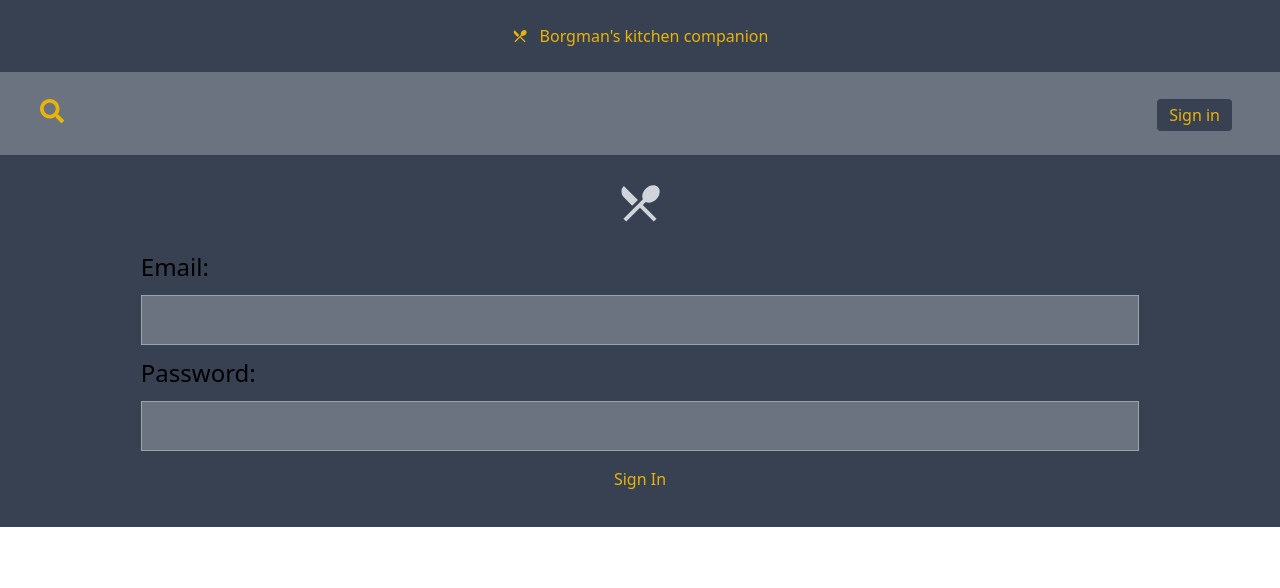
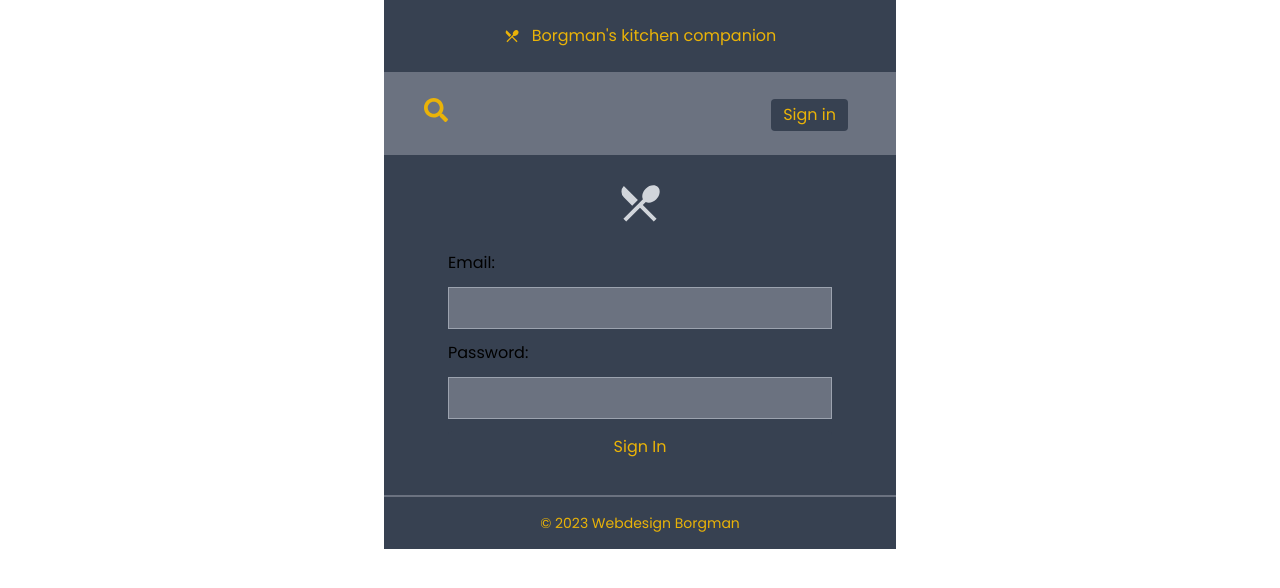
Before and after one commit to webdesignborgman/recept-may-2023, a Next.js app: page /user in a window 1280 px wide. Shown: the top 588 px of the page. Built offline with nearby package versions, Linux system fonts and the light colour scheme; no server answers.

Commit message:
fiddling wiht login

```diff
--- /dev/null
+++ b/app/components/Footer.jsx
@@ -0,0 +1,18 @@
+/** @format */
+
+const styles = {
+  container: `bg-gray-700 p-4 border-t-2 border-gray-500`,
+  title: `flex text-yellow-500 text-sm items-center justify-center`,
+};
+
+function Footer() {
+  return (
+    <div className={styles.container}>
+      <div className={styles.title}>
+        <p>&copy; 2023 Webdesign Borgman</p>
+      </div>
+    </div>
+  );
+}
+
+export default Footer;
--- a/app/components/LoginForm.jsx
+++ b/app/components/LoginForm.jsx
@@ -1,12 +1,16 @@
 /** @format */
 'use client';
 
+import { useContext } from 'react';
+import { AuthContext } from '../firebase/AuthContext.js';
 import { MdRestaurantMenu } from 'react-icons/md';
 import { useState } from 'react';
 import { signInWithEmailAndPassword } from '../firebase/auth';
 import { useRouter } from 'next/navigation';
 
 const LoginForm = () => {
+  const { currentUser } = useContext(AuthContext);
+
   const router = useRouter();
   const [email, setEmail] = useState('');
   const [password, setPassword] = useState('');
@@ -27,9 +31,11 @@ const LoginForm = () => {
 
     try {
       // Call the sign in function from auth.js with the email and password
+      signInWithEmailAndPassword(email, password);
 
       const user = await signInWithEmailAndPassword(email, password);
       // Handle successful login
+      console.log('Login succesfull');
       router.push('/user/dashboard');
     } catch (error) {
       // Handle login error
--- a/app/components/Nav.jsx
+++ b/app/components/Nav.jsx
@@ -13,16 +13,15 @@ const styles = {
   title: `flex text-yellow-500 text-2xl items-center justify-between gap-3 mx-4`,
   button: `bg-gray-700 py-1 px-3 rounded text-yellow-500 text-base mx-2 duration-300 hover:bg-yellow-500 hover:text-gray-700`,
 };
-const handleLogout = () => {
-  // This is a function component body, hooks can be used here
-  signOutUser()
-    .then(() => {
-      console.log('Logout successful');
-    })
-    .catch((error) => {
-      console.log('Logout failed: ', error.message);
-    });
-};
+// const handleLogout = () => {
+//   signOutUser()
+//     .then(() => {
+//       console.log('Logout successful');
+//     })
+//     .catch((error) => {
+//       console.log('Logout failed: ', error.message);
+//     });
+// };
 function Nav() {
   const { currentUser, signOutUser } = useContext(AuthContext);
 
@@ -37,16 +36,14 @@ function Nav() {
             </button>
           </Link>
         </div>
-        {currentUser ? (
+        {currentUser && (
           <span className="text-xl">{`Welcome, ${currentUser.displayName}`}</span>
-        ) : (
-          <span></span>
         )}
 
         <div>
           {currentUser ? (
             <>
-              <button className={styles.button} onClick={handleLogout}>
+              <button className={styles.button} onClick={signOutUser}>
                 Logout
               </button>
             </>
--- /dev/null
+++ b/app/components/UserDashBoard.jsx
@@ -0,0 +1,16 @@
+/** @format */
+
+import { useContext } from 'react';
+import { AuthContext } from '../firebase/AuthContext';
+
+export default function UserDashBoard() {
+  const { currentUser } = useContext(AuthContext);
+
+  return (
+    <div>
+      <h1>User DashBoard:</h1>
+      <p>Username: {currentUser.displayName}</p>
+      <p>Email: {currentUser.email}</p>
+    </div>
+  );
+}
--- a/app/firebase/auth.js
+++ b/app/firebase/auth.js
@@ -55,6 +55,7 @@ export const onAuthStateChange = (callback) => {
 export const signOutUser = async () => {
   try {
     await signOut(auth);
+    console.log('Logout successful');
   } catch (error) {
     console.log(error.message);
   }
--- a/app/globals.css
+++ b/app/globals.css
@@ -3,3 +3,8 @@
 @tailwind base;
 @tailwind components;
 @tailwind utilities;
+
+body {
+  max-width: 32rem; /* equivalent to max-w-lg */
+  margin: 0 auto;
+}
--- a/app/layout.js
+++ b/app/layout.js
@@ -7,11 +7,15 @@
 import { AuthProvider } from './firebase/AuthContext';
 
 import './globals.css';
-// import { Montserrat } from 'next/font/google';
+import { Poppins } from 'next/font/google';
 import Header from './components/Header';
 import Nav from './components/Nav';
+import Footer from './components/Footer';
 
-// const montserrat = Montserrat({ subsets: ['latin'] });
+const poppins = Poppins({
+  weight: ['100', '200', '400'],
+  subsets: ['latin'],
+});
 
 export const metadata = {
   title: "Borgman's kitchen companion",
@@ -21,17 +25,18 @@ export const metadata = {
 
 export default function RootLayout({ children }) {
   return (
-    <html lang="en">
-      <AuthProvider>
+    <AuthProvider>
+      <html lang="en">
         {/*
       Add this back to body when fixed
       className={montserrat.className} */}
-        <body>
+        <body className={poppins.className}>
           <Header />
           <Nav />
           {children}
+          <Footer />
         </body>
-      </AuthProvider>
-    </html>
+      </html>
+    </AuthProvider>
   );
 }
--- a/app/user/dashboard/page.jsx
+++ /dev/null
@@ -1,30 +0,0 @@
-/** @format */
-'use client';
-
-import { useContext, useEffect } from 'react';
-import { AuthContext } from '../../firebase/AuthContext';
-import { useRouter } from 'next/navigation';
-
-export default function DashboardPage() {
-  const { currentUser } = useContext(AuthContext);
-  const router = useRouter();
-
-  useEffect(() => {
-    // Redirect to login page if user is not authenticated
-    if (!currentUser) {
-      router.push('/');
-    }
-  }, [currentUser, router]);
-
-  return (
-    <div>
-      {currentUser ? (
-        <>
-          <h1 className="text-xl">User Dashboard</h1>
-          <p>Username: {currentUser.displayName}</p>
-          <p>Email: {currentUser.email}</p>
-        </>
-      ) : null}
-    </div>
-  );
-}
--- a/app/user/page.jsx
+++ b/app/user/page.jsx
@@ -1,14 +1,19 @@
 /** @format */
+'use client';
 
+import { useContext } from 'react';
+import { AuthContext } from '../firebase/AuthContext';
 import LoginForm from '../components/LoginForm';
+import UserDashBoard from '../components/UserDashBoard';
 import RegisterForm from '../components/RegisterForm';
 
-const userPage = () => {
+export default function userPage() {
+  const { currentUser } = useContext(AuthContext);
+
   return (
-    <div className="text-2xl">
-      <LoginForm />
+    <div className="">
+      {!currentUser && <LoginForm />}
+      {currentUser && <UserDashBoard />}
     </div>
   );
-};
-
-export default userPage;
+}
--- a/jsconfig.json
+++ b/jsconfig.json
@@ -1,7 +1,7 @@
 {
   "compilerOptions": {
     "paths": {
-      "@/*": ["./*"]
+      "@/*": ["./*", "../*"]
     }
   }
 }
--- a/package.json
+++ b/package.json
@@ -14,7 +14,7 @@
     "eslint": "8.40.0",
     "eslint-config-next": "13.4.2",
     "firebase": "^9.22.0",
-    "next": "13.4.2",
+    "next": "13.4.1",
     "node-fetch": "^3.3.1",
     "postcss": "8.4.23",
     "react": "18.2.0",
```
Also changed, not shown: 1 other file (tests, documents, lock files or other folders).
